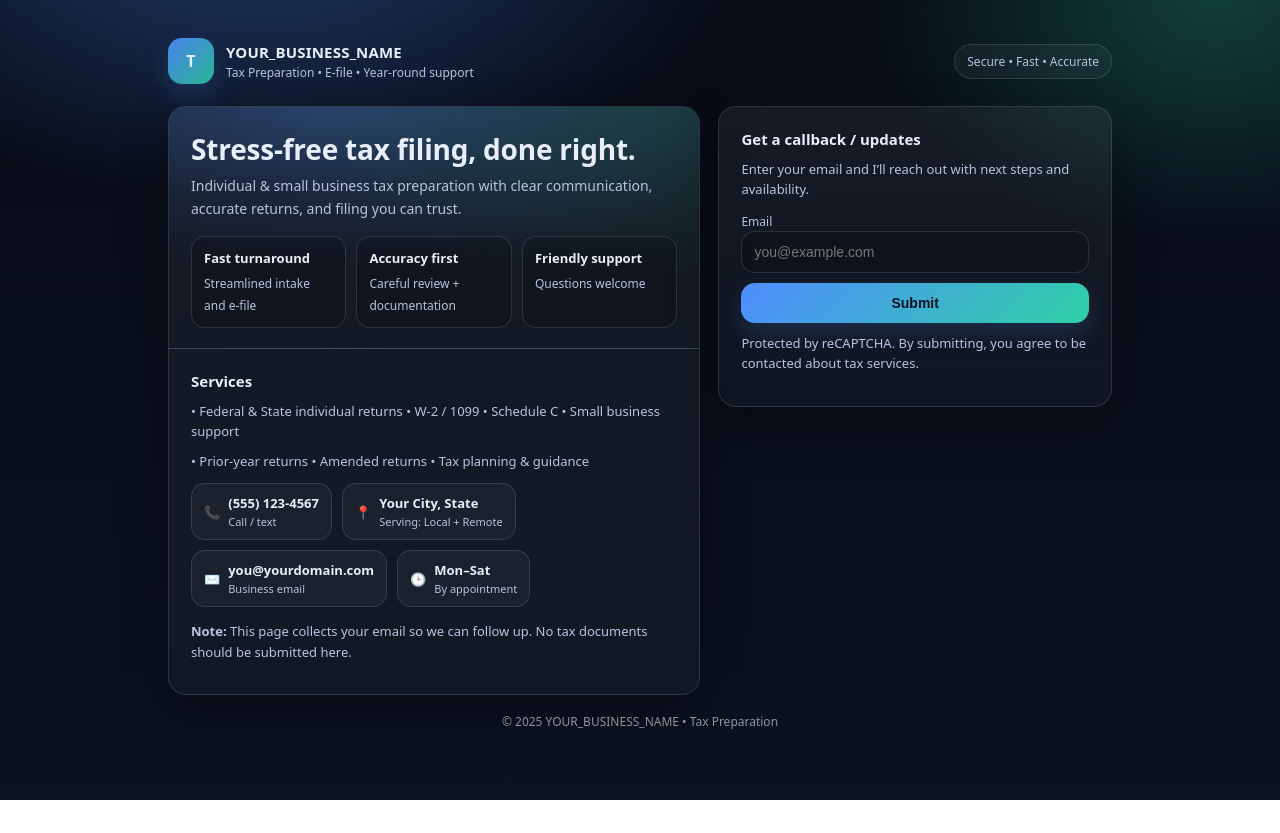
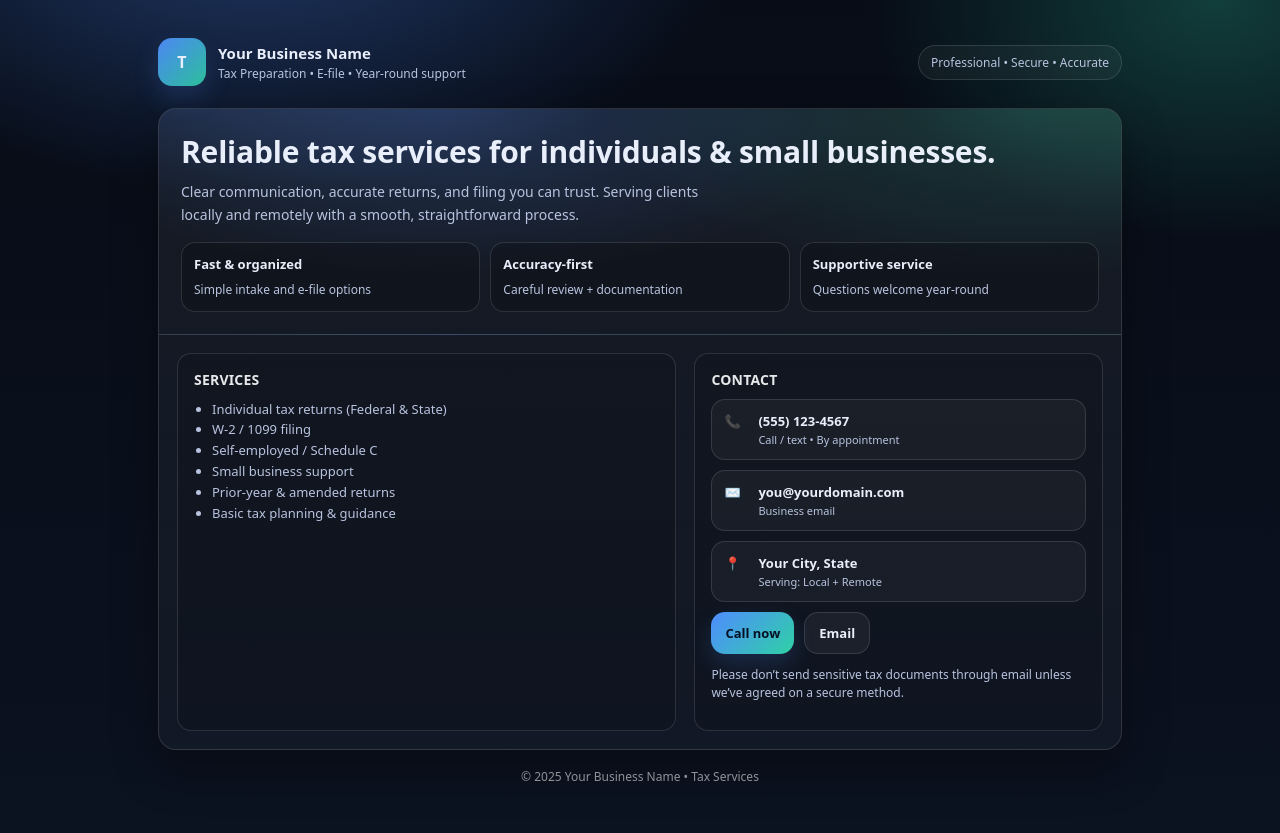
Before and after one commit to websterwh/nicoletaxservice, a plain HTML site: page index.html in a window 1280 px wide. Before the commit the page ends 800 px from the top, so only its background shows below. Drawn offline with Linux system fonts and the light colour scheme.

Commit message:
Update index.html

```diff
--- a/index.html
+++ b/index.html
@@ -2,14 +2,13 @@
 <html lang="en">
 <head>
   <meta charset="utf-8" />
-  <meta name="viewport" content="width=device-width,initial-scale=1" />
-  <title>YOUR_BUSINESS_NAME | Tax Preparation</title>
-  <meta name="description" content="Professional tax preparation services. Fast, accurate filing and year-round support." />
+  <meta name="viewport" content="width=device-width, initial-scale=1" />
+  <title>Your Business Name | Tax Services</title>
+  <meta name="description" content="Professional tax services. Individual and small business tax preparation, e-file, and year-round support." />
   <style>
     :root{
       --bg:#0b1220;
       --card:#0f1a2e;
-      --card2:#0c1628;
       --text:#e9eefb;
       --muted:#b8c3df;
       --line:rgba(255,255,255,.12);
@@ -21,7 +20,7 @@
     *{box-sizing:border-box}
     body{
       margin:0;
-      font-family: ui-sans-serif, system-ui, -apple-system, Segoe UI, Roboto, Arial, "Apple Color Emoji","Segoe UI Emoji";
+      font-family: ui-sans-serif, system-ui, -apple-system, Segoe UI, Roboto, Arial;
       color:var(--text);
       background:
         radial-gradient(900px 500px at 20% -10%, rgba(79,140,255,.35), transparent 55%),
@@ -29,25 +28,25 @@
         linear-gradient(180deg, #070c16, var(--bg));
       min-height:100vh;
     }
-    a{color:inherit}
-    .wrap{max-width:980px;margin:0 auto;padding:28px 18px 48px}
+    a{color:inherit;text-decoration:none}
+    .wrap{max-width:1000px;margin:0 auto;padding:28px 18px 48px}
     .topbar{
       display:flex;align-items:center;justify-content:space-between;gap:16px;
       padding:10px 0 22px;
     }
-    .brand{
-      display:flex;align-items:center;gap:12px;min-width:0;
-    }
+    .brand{display:flex;align-items:center;gap:12px;min-width:0}
     .logo{
-      width:46px;height:46px;border-radius:14px;
-      background:linear-gradient(135deg, rgba(79,140,255,.9), rgba(47,209,165,.85));
+      width:48px;height:48px;border-radius:14px;
+      background:linear-gradient(135deg, rgba(79,140,255,.95), rgba(47,209,165,.9));
       display:grid;place-items:center;
       box-shadow: 0 12px 26px rgba(79,140,255,.18);
-      overflow:hidden;
-      flex: 0 0 auto;
+      overflow:hidden;flex:0 0 auto;
+      font-weight:900;
     }
-    .logo img{width:100%;height:100%;object-fit:cover;display:none}
-    .brand h1{font-size:15px;letter-spacing:.2px;margin:0;white-space:nowrap;overflow:hidden;text-overflow:ellipsis}
+    /* If you add a logo file named logo.png, uncomment below and comment out the "T" letter in HTML */
+    /* .logo img{width:100%;height:100%;object-fit:cover;display:block} */
+
+    .brand h1{font-size:15px;margin:0;white-space:nowrap;overflow:hidden;text-overflow:ellipsis}
     .brand p{margin:2px 0 0;font-size:12px;color:var(--muted)}
     .pill{
       border:1px solid var(--line);
@@ -55,14 +54,7 @@
       padding:8px 12px;border-radius:999px;
       color:var(--muted);font-size:12px;white-space:nowrap;
     }
-
-    .grid{
-      display:grid;
-      grid-template-columns: 1.15fr .85fr;
-      gap:18px;
-      align-items:start;
-    }
-    @media (max-width:860px){ .grid{grid-template-columns:1fr} .pill{display:none} }
+    @media (max-width:860px){ .pill{display:none} }
 
     .card{
       background:linear-gradient(180deg, rgba(255,255,255,.06), rgba(255,255,255,.03));
@@ -71,235 +63,172 @@
       box-shadow:var(--shadow);
       overflow:hidden;
     }
-    .card .inner{padding:22px}
     .hero{
-      padding:26px 22px 20px;
+      padding:26px 22px 22px;
       background:
         radial-gradient(800px 300px at 30% 0%, rgba(79,140,255,.22), transparent 55%),
         radial-gradient(700px 280px at 90% 0%, rgba(47,209,165,.16), transparent 60%);
       border-bottom:1px solid var(--line);
     }
-    .hero h2{margin:0 0 10px;font-size:28px;letter-spacing:-.2px;line-height:1.15}
-    .hero p{margin:0;color:var(--muted);font-size:14px;line-height:1.6}
+    .hero h2{margin:0 0 10px;font-size:30px;letter-spacing:-.2px;line-height:1.15}
+    .hero p{margin:0;color:var(--muted);font-size:14px;line-height:1.65;max-width:70ch}
+
     .features{
       display:grid;grid-template-columns:repeat(3,1fr);gap:10px;margin-top:16px
     }
-    @media (max-width:640px){ .features{grid-template-columns:1fr} }
+    @media (max-width:700px){ .features{grid-template-columns:1fr} }
     .feat{
       background:rgba(0,0,0,.18);
       border:1px solid var(--line);
       border-radius:14px;
-      padding:12px 12px;
+      padding:12px;
     }
     .feat b{display:block;font-size:13px;margin-bottom:4px}
     .feat span{color:var(--muted);font-size:12px}
 
-    .section h3{margin:0 0 10px;font-size:15px}
-    .section p{margin:0 0 10px;color:var(--muted);font-size:13px;line-height:1.55}
+    .grid{
+      display:grid;
+      grid-template-columns: 1.1fr .9fr;
+      gap:18px;
+      padding:18px;
+    }
+    @media (max-width:860px){ .grid{grid-template-columns:1fr} }
+
+    .section{
+      border:1px solid var(--line);
+      background:rgba(0,0,0,.12);
+      border-radius:14px;
+      padding:16px;
+    }
+    .section h3{margin:0 0 10px;font-size:14px;letter-spacing:.2px;text-transform:uppercase;color:rgba(255,255,255,.9)}
+    .section p, .section li{color:var(--muted);font-size:13px;line-height:1.6}
+    ul{margin:10px 0 0 18px;padding:0}
 
     .contact{
-      display:grid;gap:10px;margin-top:12px
-    }
-    .row{
-      display:flex;gap:10px;flex-wrap:wrap
+      display:grid;gap:10px
     }
     .badge{
-      display:inline-flex;align-items:center;gap:8px;
+      display:flex;gap:10px;align-items:flex-start;
       border:1px solid var(--line);
       background:rgba(255,255,255,.04);
-      padding:10px 12px;border-radius:14px;
+      padding:12px;border-radius:14px;
       font-size:13px;color:var(--text);
     }
     .badge small{color:var(--muted);display:block;font-size:11px;margin-top:2px}
+    .badge .icon{width:24px;flex:0 0 auto;opacity:.95}
 
-    form{display:grid;gap:10px;margin-top:10px}
-    label{font-size:12px;color:var(--muted)}
-    input{
-      width:100%;
-      padding:12px 12px;
-      border-radius:14px;
+    .ctaRow{
+      display:flex;gap:10px;flex-wrap:wrap;margin-top:10px
+    }
+    .btn{
+      display:inline-flex;align-items:center;justify-content:center;
+      padding:11px 14px;border-radius:14px;
       border:1px solid var(--line);
-      background:rgba(0,0,0,.22);
+      background:rgba(255,255,255,.05);
       color:var(--text);
-      outline:none;
-      font-size:14px;
+      font-weight:700;font-size:13px;
     }
-    input:focus{border-color: rgba(79,140,255,.8); box-shadow: 0 0 0 3px rgba(79,140,255,.18)}
-    button{
-      width:100%;
-      padding:12px 14px;
-      border-radius:14px;
+    .btn.primary{
       border:0;
-      cursor:pointer;
-      font-weight:700;
-      font-size:14px;
       color:#061022;
       background:linear-gradient(135deg, var(--accent), var(--accent2));
       box-shadow: 0 10px 22px rgba(79,140,255,.18);
     }
-    button:disabled{opacity:.6;cursor:not-allowed}
-    .fineprint{font-size:12px;color:var(--muted);line-height:1.45}
-    .status{
-      display:none;
-      border-radius:14px;
-      padding:12px 12px;
-      border:1px solid var(--line);
-      background:rgba(47,209,165,.10);
-      color:var(--text);
-      font-size:13px;
-    }
-    .status.error{
-      background:rgba(255,79,120,.10);
-    }
+
     footer{margin-top:18px;color:rgba(255,255,255,.55);font-size:12px;text-align:center}
-    .hide{display:none}
   </style>
+</head>
 
-  <!-- reCAPTCHA v3 -->
-  <script src="https://www.google.com/recaptcha/api.js?render=YOUR_RECAPTCHA_SITE_KEY"></script>
-</head>
 <body>
   <div class="wrap">
-
     <div class="topbar">
       <div class="brand">
         <div class="logo" aria-label="Logo">
-          <!-- Option 1: leave as gradient placeholder (professional + clean)
-               Option 2: add a logo file at /logo.png and uncomment the img + set display:block in CSS -->
-          <!-- <img src="logo.png" alt="YOUR_BUSINESS_NAME logo" /> -->
-          <span aria-hidden="true" style="font-weight:900;">T</span>
+          <!-- Replace this letter with your logo image if you want -->
+          T
+          <!-- <img src="logo.png" alt="Your Business Name logo" /> -->
         </div>
         <div>
-          <h1>YOUR_BUSINESS_NAME</h1>
+          <h1>Your Business Name</h1>
           <p>Tax Preparation • E-file • Year-round support</p>
         </div>
       </div>
-      <div class="pill">Secure • Fast • Accurate</div>
+      <div class="pill">Professional • Secure • Accurate</div>
     </div>
 
-    <div class="grid">
+    <div class="card">
+      <div class="hero">
+        <h2>Reliable tax services for individuals & small businesses.</h2>
+        <p>
+          Clear communication, accurate returns, and filing you can trust.
+          Serving clients locally and remotely with a smooth, straightforward process.
+        </p>
 
-      <div class="card">
-        <div class="hero">
-          <h2>Stress-free tax filing, done right.</h2>
-          <p>
-            Individual & small business tax preparation with clear communication, accurate returns,
-            and filing you can trust.
-          </p>
+        <div class="features">
+          <div class="feat"><b>Fast & organized</b><span>Simple intake and e-file options</span></div>
+          <div class="feat"><b>Accuracy-first</b><span>Careful review + documentation</span></div>
+          <div class="feat"><b>Supportive service</b><span>Questions welcome year-round</span></div>
+        </div>
+      </div>
 
-          <div class="features">
-            <div class="feat"><b>Fast turnaround</b><span>Streamlined intake and e-file</span></div>
-            <div class="feat"><b>Accuracy first</b><span>Careful review + documentation</span></div>
-            <div class="feat"><b>Friendly support</b><span>Questions welcome</span></div>
-          </div>
+      <div class="grid">
+        <div class="section">
+          <h3>Services</h3>
+          <ul>
+            <li>Individual tax returns (Federal & State)</li>
+            <li>W-2 / 1099 filing</li>
+            <li>Self-employed / Schedule C</li>
+            <li>Small business support</li>
+            <li>Prior-year & amended returns</li>
+            <li>Basic tax planning & guidance</li>
+          </ul>
         </div>
 
-        <div class="inner section">
-          <h3>Services</h3>
-          <p>• Federal & State individual returns • W-2 / 1099 • Schedule C • Small business support</p>
-          <p>• Prior-year returns • Amended returns • Tax planning & guidance</p>
-
+        <div class="section">
+          <h3>Contact</h3>
           <div class="contact">
-            <div class="row">
-              <div class="badge">📞 <div><div><b>(555) 123-4567</b></div><small>Call / text</small></div></div>
-              <div class="badge">📍 <div><div><b>Your City, State</b></div><small>Serving: Local + Remote</small></div></div>
+            <div class="badge">
+              <div class="icon">📞</div>
+              <div>
+                <b>(555) 123-4567</b>
+                <small>Call / text • By appointment</small>
+              </div>
             </div>
-            <div class="row">
-              <div class="badge">✉️ <div><div><b>you@yourdomain.com</b></div><small>Business email</small></div></div>
-              <div class="badge">🕒 <div><div><b>Mon–Sat</b></div><small>By appointment</small></div></div>
+            <div class="badge">
+              <div class="icon">✉️</div>
+              <div>
+                <b>you@yourdomain.com</b>
+                <small>Business email</small>
+              </div>
+            </div>
+            <div class="badge">
+              <div class="icon">📍</div>
+              <div>
+                <b>Your City, State</b>
+                <small>Serving: Local + Remote</small>
+              </div>
             </div>
           </div>
 
-          <p class="fineprint" style="margin-top:14px">
-            <b>Note:</b> This page collects your email so we can follow up. No tax documents should be submitted here.
+          <div class="ctaRow">
+            <a class="btn primary" href="tel:+15551234567">Call now</a>
+            <a class="btn" href="mailto:you@yourdomain.com">Email</a>
+          </div>
+
+          <p style="margin-top:12px;color:var(--muted);font-size:12px;line-height:1.5;">
+            Please don’t send sensitive tax documents through email unless we’ve agreed on a secure method.
           </p>
         </div>
       </div>
-
-      <div class="card">
-        <div class="inner section">
-          <h3>Get a callback / updates</h3>
-          <p>Enter your email and I’ll reach out with next steps and availability.</p>
-
-          <div id="statusOk" class="status">
-            ✅ Thanks! Your email was received. I’ll reach out soon.
-          </div>
-          <div id="statusErr" class="status error">
-            ⚠️ Something went wrong. Please try again in a moment.
-          </div>
-
-          <form id="leadForm" action="YOUR_FORMSPREE_ENDPOINT" method="POST" novalidate>
-            <input type="hidden" name="source" value="github-pages-tax-site" />
-            <input type="hidden" name="g-recaptcha-response" id="recaptchaToken" />
-
-            <div>
-              <label for="email">Email</label>
-              <input id="email" name="email" type="email" placeholder="you@example.com" required />
-            </div>
-
-            <button id="submitBtn" type="submit">Submit</button>
-
-            <p class="fineprint">
-              Protected by reCAPTCHA. By submitting, you agree to be contacted about tax services.
-            </p>
-          </form>
-        </div>
-      </div>
-
     </div>
 
     <footer>
-      © <span id="year"></span> YOUR_BUSINESS_NAME • Tax Preparation
+      © <span id="year"></span> Your Business Name • Tax Services
     </footer>
   </div>
 
   <script>
     document.getElementById("year").textContent = new Date().getFullYear();
-
-    const form = document.getElementById("leadForm");
-    const btn = document.getElementById("submitBtn");
-    const ok = document.getElementById("statusOk");
-    const err = document.getElementById("statusErr");
-    const tokenInput = document.getElementById("recaptchaToken");
-
-    function show(el){ el.style.display = "block"; }
-    function hide(el){ el.style.display = "none"; }
-
-    form.addEventListener("submit", async (e) => {
-      e.preventDefault();
-      hide(ok); hide(err);
-
-      const email = document.getElementById("email").value.trim();
-      if (!email) { show(err); err.textContent = "⚠️ Please enter a valid email."; return; }
-
-      btn.disabled = true;
-      btn.textContent = "Submitting…";
-
-      try {
-        // Get reCAPTCHA v3 token (invisible)
-        const token = await grecaptcha.execute("YOUR_RECAPTCHA_SITE_KEY", { action: "submit" });
-        tokenInput.value = token;
-
-        // AJAX submit to Formspree so we can show an inline success message
-        const res = await fetch(form.action, {
-          method: "POST",
-          headers: { "Accept": "application/json" },
-          body: new FormData(form)
-        });
-
-        if (res.ok) {
-          form.reset();
-          show(ok);
-        } else {
-          show(err);
-        }
-      } catch (ex) {
-        show(err);
-      } finally {
-        btn.disabled = false;
-        btn.textContent = "Submit";
-      }
-    });
   </script>
 </body>
 </html>
```
